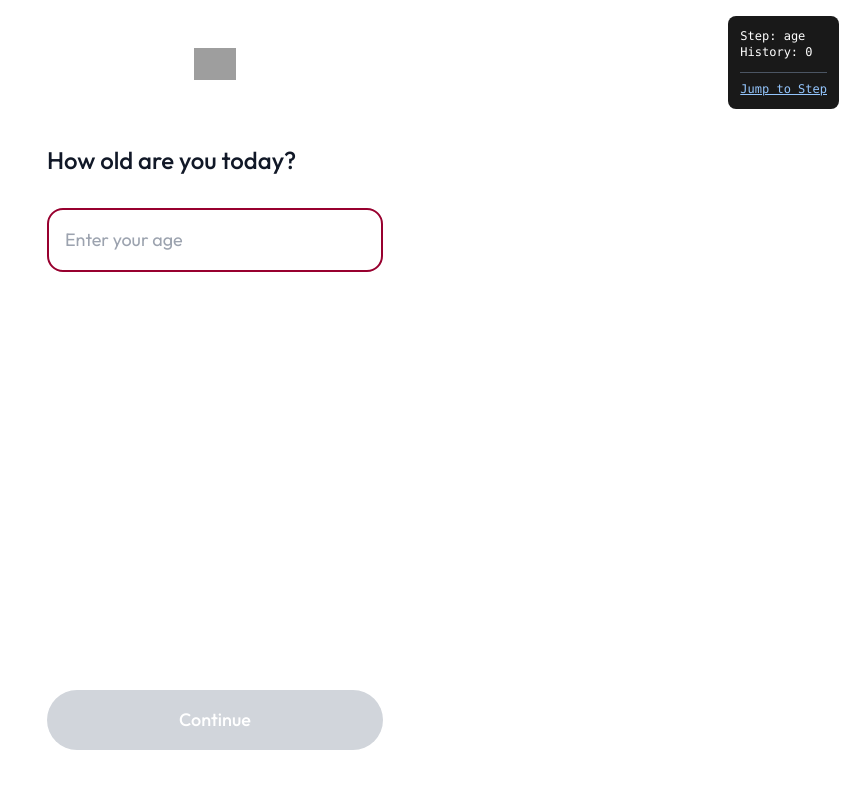
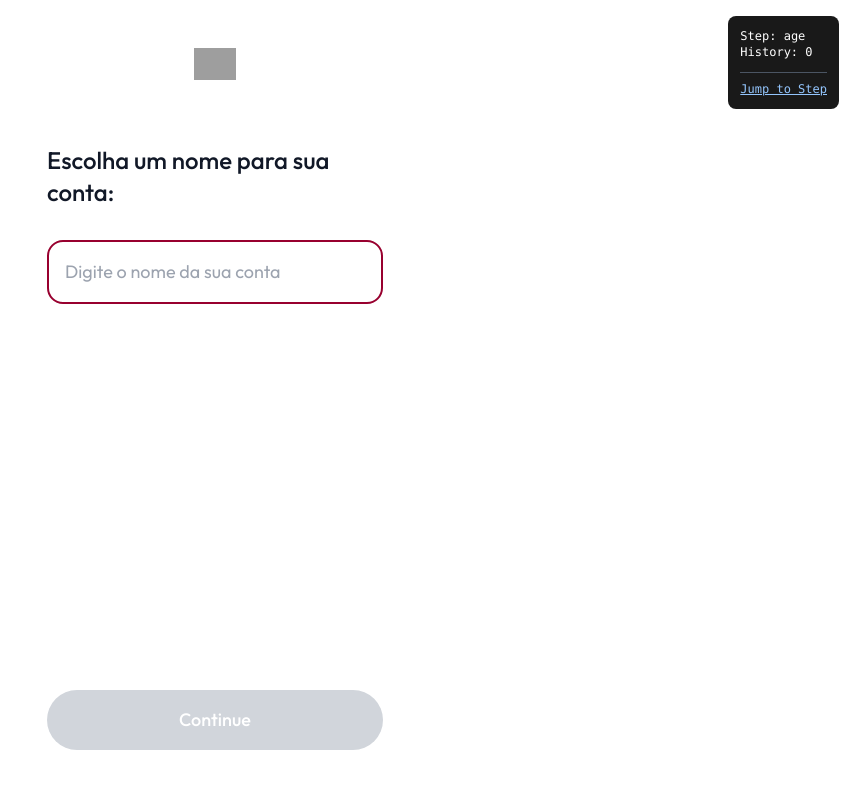
Before and after one commit to luancarvalho7/trendspy, a React (Vite) app: page / in a window 1280 px wide. Shown: the top 788 px of the page, without its empty margins (425-1280 px from the left). Built offline with nearby package versions, Linux system fonts and the light colour scheme; grey boxes are pictures that could not be loaded.

Commit message:
Edit AgeForm to Account Name Selection

```diff
--- a/src/components/AgeForm.tsx
+++ b/src/components/AgeForm.tsx
@@ -1,26 +1,50 @@
 import React, { useState } from 'react';
+import { useEffect } from 'react';
 import Logo from './Logo';
 import { FormStepProps } from '../types/form';
 
 export default function AgeForm({ onContinue, formData }: FormStepProps) {
-  const [age, setAge] = useState(formData?.age || '');
+  // Get initial value from localStorage or formData
+  const getInitialAccountName = () => {
+    if (formData?.accountName) {
+      return formData.accountName;
+    }
+
+    try {
+      const storedUserName = localStorage.getItem('user_name');
+      if (storedUserName) {
+        // Check if we need to split the name
+        const firstName = storedUserName.includes(' ') ? storedUserName.split(' ')[0] : storedUserName;
+        return `Trends de ${firstName}`;
+      }
+    } catch (error) {
+      console.warn('Failed to read from localStorage:', error);
+    }
+
+    return '';
+  };
+
+  const [accountName, setAccountName] = useState(getInitialAccountName());
 
   const handleSubmit = (e: React.FormEvent) => {
     e.preventDefault();
-    if (age.trim() && onContinue) {
-      onContinue({ age });
+    if (accountName.trim() && isValidAccountName() && onContinue) {
+      onContinue({ accountName: accountName.trim() });
     }
   };
 
-  const handleInputChange = (e: React.ChangeEvent<HTMLInputElement>) => {
+  const handleAccountNameChange = (e: React.ChangeEvent<HTMLInputElement>) => {
     const value = e.target.value;
-    // Only allow numbers
-    if (/^\d*$/.test(value) && (value === '' || (parseInt(value) >= 0 && parseInt(value) <= 150))) {
-      setAge(value);
+    // Allow letters, numbers, spaces, and basic punctuation, but limit length
+    if (value.length <= 50) {
+      setAccountName(value);
     }
   };
 
-  const isValidAge = age && parseInt(age) >= 1 && parseInt(age) <= 150;
+  const isValidAccountName = () => {
+    const trimmed = accountName.trim();
+    return trimmed.length >= 2 && trimmed.length <= 50;
+  };
 
   return (
     <div className="min-h-screen bg-white flex flex-col font-outfit">
@@ -35,7 +59,7 @@ export default function AgeForm({ onContinue, formData }: FormStepProps) {
           {/* Question */}
           <div className="mb-8">
             <h1 className="text-2xl font-medium text-gray-900 text-left font-outfit">
-              How old are you today?
+              Escolha um nome para sua conta:
             </h1>
           </div>
 
@@ -43,13 +67,12 @@ export default function AgeForm({ onContinue, formData }: FormStepProps) {
           <div className="flex-1">
             <input
               type="text"
-              value={age}
-              onChange={handleInputChange}
+              value={accountName}
+              onChange={handleAccountNameChange}
               className="w-full px-4 py-4 text-lg text-gray-900 bg-white border-2 border-[#CFCFCF] rounded-2xl transition-all duration-200 font-outfit focus:outline-none focus:border-accent hover:border-accent placeholder-gray-400"
-              maxLength={3}
-              inputMode="numeric"
+              maxLength={50}
               autoFocus
-              placeholder="Enter your age"
+              placeholder="Digite o nome da sua conta"
             />
           </div>
 
@@ -57,9 +80,9 @@ export default function AgeForm({ onContinue, formData }: FormStepProps) {
           <div className="fixed bottom-[50px] left-0 right-0 px-6 max-w-sm mx-auto w-full">
             <button
               type="submit"
-              disabled={!isValidAge}
+              disabled={!isValidAccountName()}
               className={`w-full py-4 px-6 rounded-full font-medium text-white text-lg transition-all duration-200 font-outfit ${
-                isValidAge
+                isValidAccountName()
                   ? 'bg-black hover:bg-gray-800 active:scale-95'
                   : 'bg-gray-300 cursor-not-allowed'
               }`}
```
